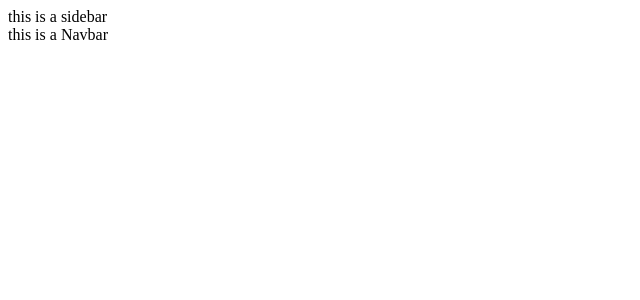
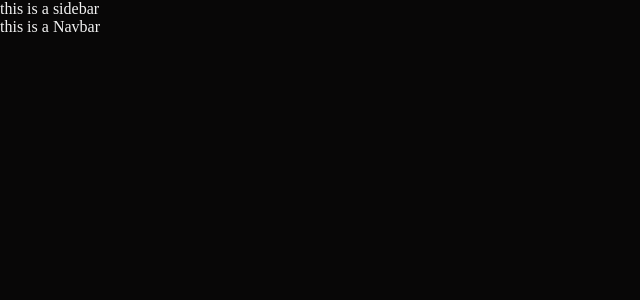
Before and after one commit to ValerioCipolla/portfolio, a Next.js app: page / in a window 1280 px wide. Shown: the top 300 px of the page, without its empty margins (0-640 px from the left). Built offline with nearby package versions, Linux system fonts and the light colour scheme.

Commit message:
added basic style

```diff
--- a/Components/Layout/index.js
+++ b/Components/Layout/index.js
@@ -2,6 +2,7 @@ import React from "react";
 import Navbar from "../Navbar";
 import Sidebar from "../Sidebar";
 import Head from "next/head";
+import * as css from "../../styles/body.module.css";
 
 const Layout = ({ children }) => {
   return (
@@ -11,9 +12,11 @@ const Layout = ({ children }) => {
         <meta name="description" content="Generated by create next app" />
         <link rel="icon" href="/favicon.ico" />
       </Head>
-      <Sidebar />
-      <Navbar />
-      {children}
+      <div className={css.body}>
+        <Sidebar />
+        <Navbar />
+        {children}
+      </div>
     </div>
   );
 };
--- a/pages/_app.js
+++ b/pages/_app.js
@@ -1,4 +1,5 @@
 import Layout from "../Components/Layout";
+import "../styles/global.css";
 
 function MyApp({ Component, pageProps }) {
   return (
--- /dev/null
+++ b/styles/body.module.css
@@ -0,0 +1,5 @@
+.body {
+  background-color: #080707;
+  color: #f2f2f2;
+  height: 100vh;
+}
--- /dev/null
+++ b/styles/global.css
@@ -0,0 +1,5 @@
+*, *::before, *::after {
+  margin: 0;
+  padding: 0;
+  box-sizing: border-box;
+}
```
